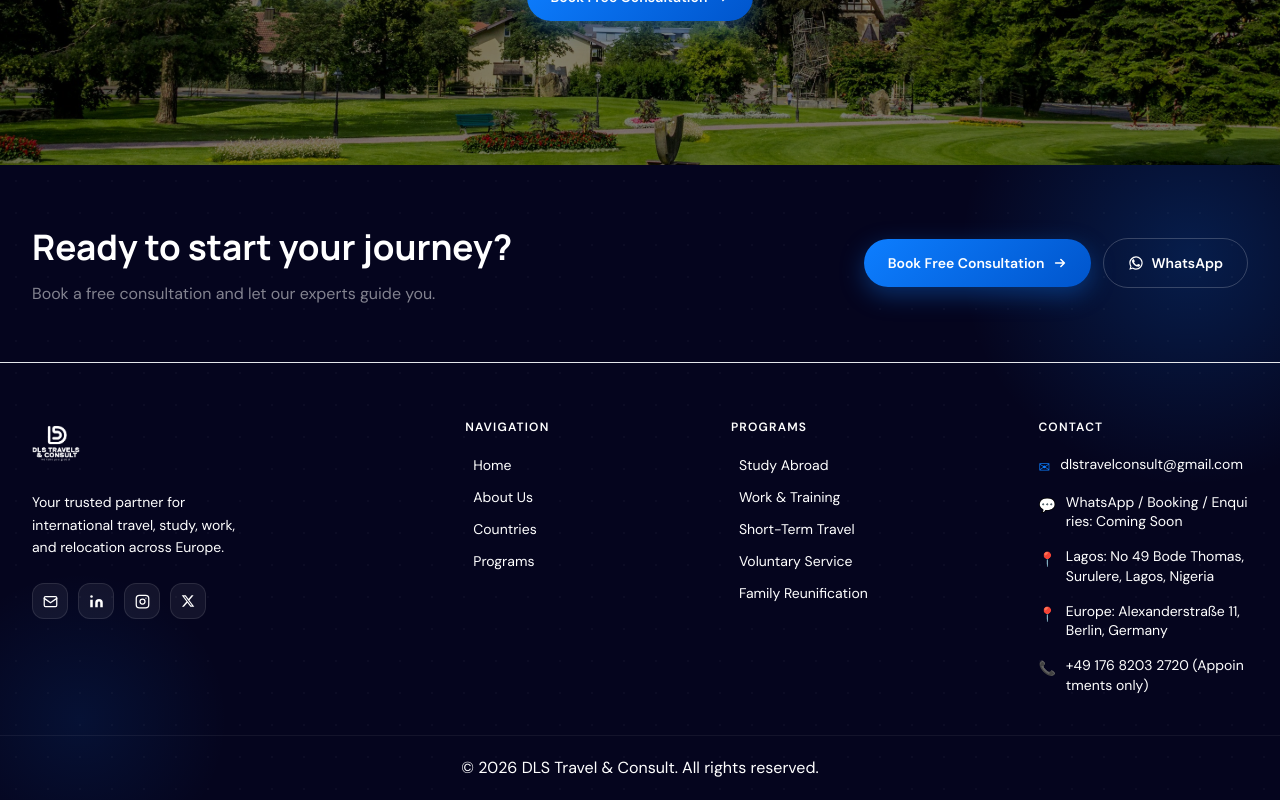
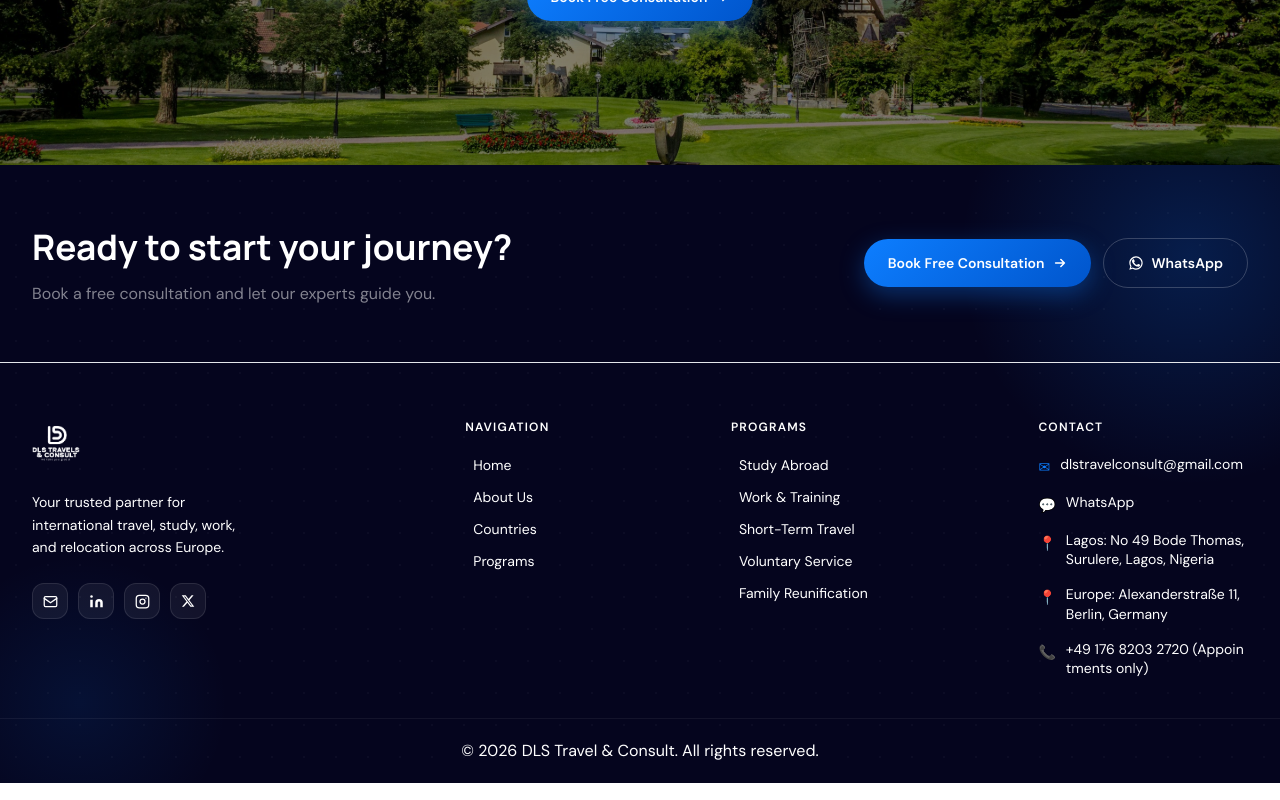
Before and after one commit to Refactrd/DLS-Travel-and-Consult, a Next.js app: page /programs in a window 1280 px wide. Shown: the part 2872-3672 px from the top of the page. Built offline with nearby package versions, Linux system fonts and the light colour scheme.

Commit message:
fix:updated footer links with right links

```diff
--- a/app/(routes)/programs/page.tsx
+++ b/app/(routes)/programs/page.tsx
@@ -1,7 +1,7 @@
 import Footer from "@/app/components/layout/Footer";
 import Navbar from "@/app/components/layout/Navbar";
 import CTABanner from "@/app/components/sections/home/CTABanner";
-import LanguageTraining from "@/app/components/sections/programs/LangiaageTraining";
+import LanguageTraining from "@/app/components/sections/programs/LanguageTraining";
 import ProgramsDetail from "@/app/components/sections/programs/ProgramsDetails";
 import ProgramsHero from "@/app/components/sections/programs/ProgramsHero";
 import type { Metadata } from "next";
--- a/app/components/layout/Footer.tsx
+++ b/app/components/layout/Footer.tsx
@@ -24,8 +24,8 @@ const contactItems = [
     icon: "✉",
   },
   {
-    label: "WhatsApp / Booking / Enquiries: Coming Soon",
-    href: "#",
+    label: "WhatsApp",
+    href: "https://wa.me/2348154867419",
     icon: "💬",
   },
   {
--- a/app/components/sections/programs/LangiaageTraining.tsx
+++ b/app/components/sections/programs/LanguageTraining.tsx
@@ -21,7 +21,7 @@ export default function LanguageTraining() {
         el.style.transform = "translateY(0)";
         observer.disconnect();
       },
-      { threshold: 0.15 }
+      { threshold: 0.15 },
     );
 
     observer.observe(el);
@@ -30,10 +30,7 @@ export default function LanguageTraining() {
 
   return (
     <section className="w-full bg-[#F5F6FF] py-28 px-4 sm:px-6 lg:px-8">
-      <div
-        ref={contentRef}
-        className="max-w-2xl mx-auto text-center"
-      >
+      <div ref={contentRef} className="max-w-2xl mx-auto text-center">
         <p className="flex items-center justify-center gap-2 text-[#1818B1] text-xs font-bold uppercase mb-5">
           <span>✦</span>
           Language Training
@@ -50,14 +47,18 @@ export default function LanguageTraining() {
           German, French, Spanish, Italian, Dutch, and more from A1 to C1.
         </p>
 
-        <Link
+        <a
           href="https://dashlanguageschool.com.ng"
+          target="_blank"
+          rel="noopener noreferrer"
           className="group relative inline-flex items-center px-8 py-4 rounded-full text-white font-semibold text-[15px] overflow-hidden transition-all duration-300 hover:shadow-xl hover:shadow-[#1818B1]/30 hover:-translate-y-0.5"
-          style={{ background: "linear-gradient(135deg, #1818B1 0%, #0000FF 100%)" }}
+          style={{
+            background: "linear-gradient(135deg, #1818B1 0%, #0000FF 100%)",
+          }}
         >
           <span className="absolute inset-0 -translate-x-full group-hover:translate-x-full transition-transform duration-500 bg-gradient-to-r from-transparent via-white/15 to-transparent" />
           <span className="relative z-10">Enquire About Classes</span>
-        </Link>
+        </a>
       </div>
     </section>
   );
```
